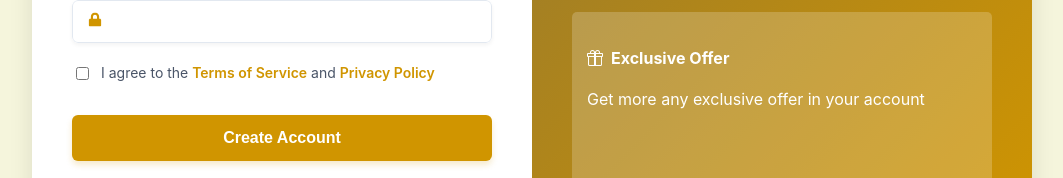
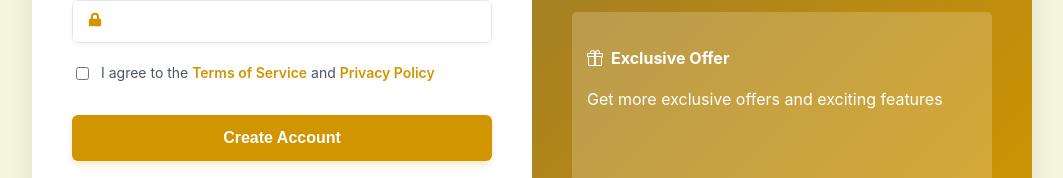
Before and after one commit to zahrul138/reservasi_hotel, a React (Create React App) app: page /signup in a window 1280 px wide. Shown: the part 531-709 px from the top of the page, without its empty margins (108-1171 px from the left). Built offline with nearby package versions, Linux system fonts and the light colour scheme.

Commit message:
testing 2

```diff
--- a/src/pages/SignUp.js
+++ b/src/pages/SignUp.js
@@ -503,7 +503,6 @@ function SignUp() {
           </form>
         </div>
 
-
         <div className="benefits-panel">
           <h2>Why Create an Account ?</h2>
             <PromoBox>
@@ -516,7 +515,7 @@ function SignUp() {
             </PromoBox>
             <PromoBox>
               <h4><i class="bi bi-gift" style={{ marginRight: "8px" }}></i>Exclusive Offer</h4>
-              <p>Get more any exclusive offer in your account</p>
+              <p>Get more exclusive offers and exciting features</p>
             </PromoBox>
         </div>
       </Card>
```
